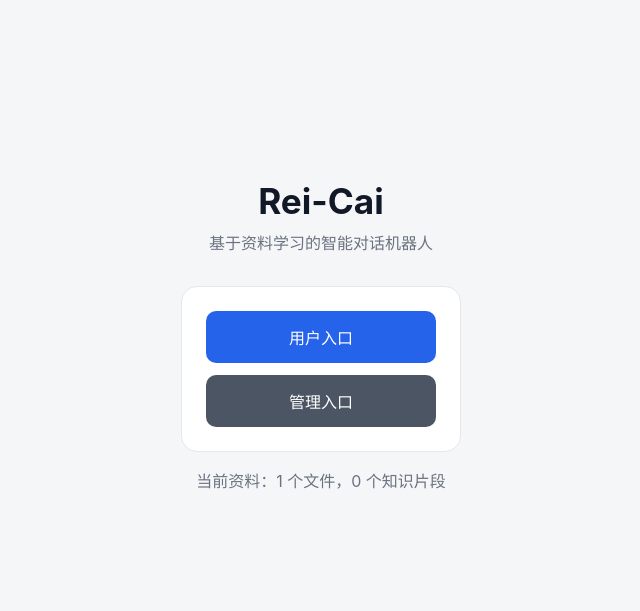
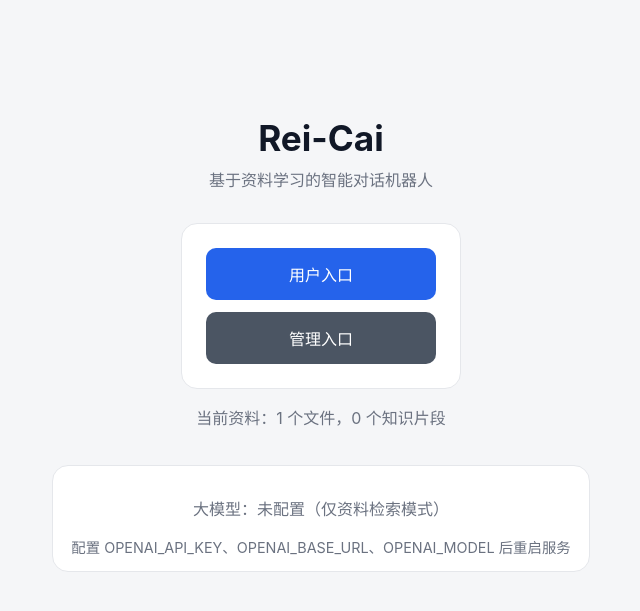
Before and after one commit to Vincentssssssss/Rei-Cai, a Flask app: page / in a window 1280 px wide. Shown: the top 611 px of the page, without its empty margins (319-959 px from the left). Run offline with Flask 3, Linux system fonts and the light colour scheme.

Commit message:
Unify LLM config references across app and docs
- Default model to openai/qwen-plus, add get_llm_status() helper
- Show LLM config status on web home/admin and desktop home
- Update fallback hints to reference all three OPENAI_* env vars

Co-authored-by: Vincentssssssss <Vincentssssssss@users.noreply.github.com>

```diff
--- a/src/chat/engine.py
+++ b/src/chat/engine.py
@@ -34,7 +34,9 @@ class ChatEngine:
             lines.append(f"{index}. 来源：{hit['source']}")
             lines.append(hit["text"])
             lines.append("")
-        lines.append("如需更精确的答案，可在环境变量中配置 OPENAI_API_KEY。")
+        lines.append(
+            "如需更精确的答案，请配置环境变量：OPENAI_API_KEY、OPENAI_BASE_URL、OPENAI_MODEL。"
+        )
         return "\n".join(lines)
 
     def _answer_with_llm(self, question: str, hits: list[dict]) -> str:
--- a/src/config.py
+++ b/src/config.py
@@ -29,9 +29,18 @@ def _normalize_model_name(raw: str) -> str:
 def get_llm_settings() -> dict[str, str]:
     api_key = os.getenv("OPENAI_API_KEY", "")
     base_url = os.getenv("OPENAI_BASE_URL", "https://api.openai.com/v1").rstrip("/")
-    model = os.getenv("OPENAI_MODEL") or os.getenv("STRIX_LLM", "gpt-4o-mini")
+    model = os.getenv("OPENAI_MODEL") or os.getenv("STRIX_LLM", "openai/qwen-plus")
     return {
         "api_key": api_key,
         "base_url": base_url,
         "model": _normalize_model_name(model),
     }
+
+
+def get_llm_status() -> dict[str, str]:
+    settings = get_llm_settings()
+    return {
+        "configured": bool(settings["api_key"]),
+        "base_url": settings["base_url"],
+        "model": settings["model"],
+    }
--- a/src/web/app.py
+++ b/src/web/app.py
@@ -4,7 +4,7 @@ from flask import Flask, flash, jsonify, redirect, render_template, request, url
 from werkzeug.utils import secure_filename
 
 from src.chat.engine import ChatEngine
-from src.config import KNOWLEDGE_DIR, SUPPORTED_EXTENSIONS
+from src.config import KNOWLEDGE_DIR, SUPPORTED_EXTENSIONS, get_llm_status
 from src.knowledge.store import KnowledgeStore
 
 store = KnowledgeStore()
@@ -26,6 +26,7 @@ def create_app() -> Flask:
             "home.html",
             file_count=len(sources),
             chunk_count=len(store.documents),
+            llm=get_llm_status(),
         )
 
     @app.route("/admin", methods=["GET", "POST"])
@@ -58,7 +59,7 @@ def create_app() -> Flask:
 
             return redirect(url_for("admin"))
 
-        return render_template("admin.html", sources=store.list_sources())
+        return render_template("admin.html", sources=store.list_sources(), llm=get_llm_status())
 
     @app.get("/chat")
     def chat():
--- a/src/web/static/style.css
+++ b/src/web/static/style.css
@@ -233,6 +233,17 @@ h1 {
   margin-bottom: 8px;
 }
 
+.llm-status {
+  margin-top: 20px;
+  padding: 14px 18px;
+  text-align: center;
+}
+
+.llm-status .hint {
+  margin: 6px 0 0;
+  font-size: 0.9rem;
+}
+
 @media (max-width: 640px) {
   .chat-form {
     flex-direction: column;
--- a/src/web/templates/home.html
+++ b/src/web/templates/home.html
@@ -11,5 +11,14 @@
   </div>
 
   <p class="meta">当前资料：{{ file_count }} 个文件，{{ chunk_count }} 个知识片段</p>
+
+  <div class="card llm-status">
+  {% if llm.configured %}
+    <p class="meta">大模型：已配置 · {{ llm.model }} · {{ llm.base_url }}</p>
+  {% else %}
+    <p class="meta">大模型：未配置（仅资料检索模式）</p>
+    <p class="hint">配置 OPENAI_API_KEY、OPENAI_BASE_URL、OPENAI_MODEL 后重启服务</p>
+  {% endif %}
+  </div>
 </section>
 {% endblock %}
```
Also changed, not shown: src/gui/app.py (+14 -1 lines), src/web/templates/admin.html (+8 -0 lines), README.md.
